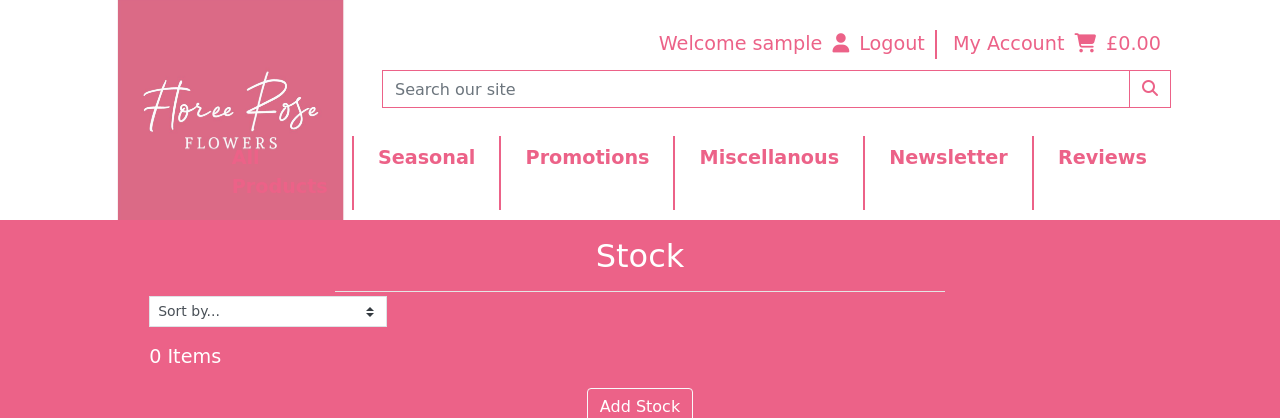
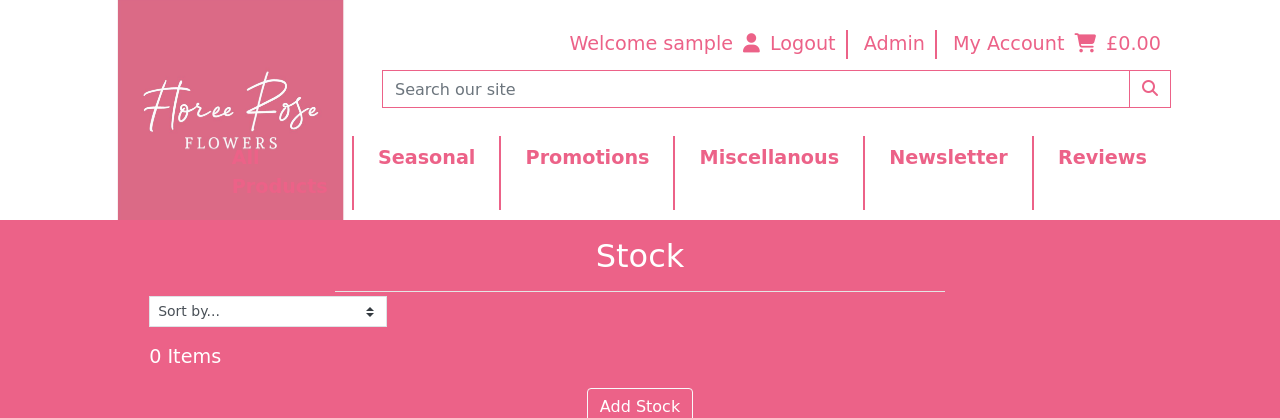
Before and after one commit to benamos216/PP5, a Django app: page /stock/ in a window 1280 px wide. Shown: the top 418 px of the page. Run offline with Django 3.2, Linux system fonts and the light colour scheme; the visitor is signed in with stand-in values (Sample User, id 1); data that the repository does not hold is empty; some libraries are stand-ins or nearby versions; some web fonts are replaced.

Commit message:
added admin link to navbar

```diff
--- a/templates/includes/main-nav.html
+++ b/templates/includes/main-nav.html
@@ -29,6 +29,16 @@
                                     My Account
                                 </a>
                             </div>
+                            {% if user.is_superuser %}
+                                <div class="link divide">
+                                    &nbsp;
+                                </div>
+                                <div class="link">
+                                    <a href="/admin/">
+                                        Admin
+                                    </a>
+                                </div>
+                            {% endif %}
                             <div class="link divide">
                                 &nbsp;
                             </div>
--- a/templates/includes/mobile-nav.html
+++ b/templates/includes/mobile-nav.html
@@ -32,7 +32,7 @@
         <div class="dropdown-menu border-0" aria-labelledby="user-options">
             {% if request.user.is_authenticated %}
                 {% if request.user.is_superuser %}
-                    <a href="#" class="dropdown-item">Product Management</a>
+                    <a href="/admin/" class="dropdown-item">Admin</a>
                 {% endif %}
                 <a href="#" class="dropdown-item">My Profile</a>
                 <a href="{% url 'account_logout' %}" class="dropdown-item">Logout</a>
--- a/templates/includes/nav-menu.html
+++ b/templates/includes/nav-menu.html
@@ -64,10 +64,6 @@
             <div class="link divide">
                 &nbsp;
             </div>
-            <li class="nav-item dropdown vl">
-                <a class="font-weight-bold nav-link" href="{% url 'home' %}">
-                    Home
-                </a>
         </ul>
     </div>
 </nav>
```
